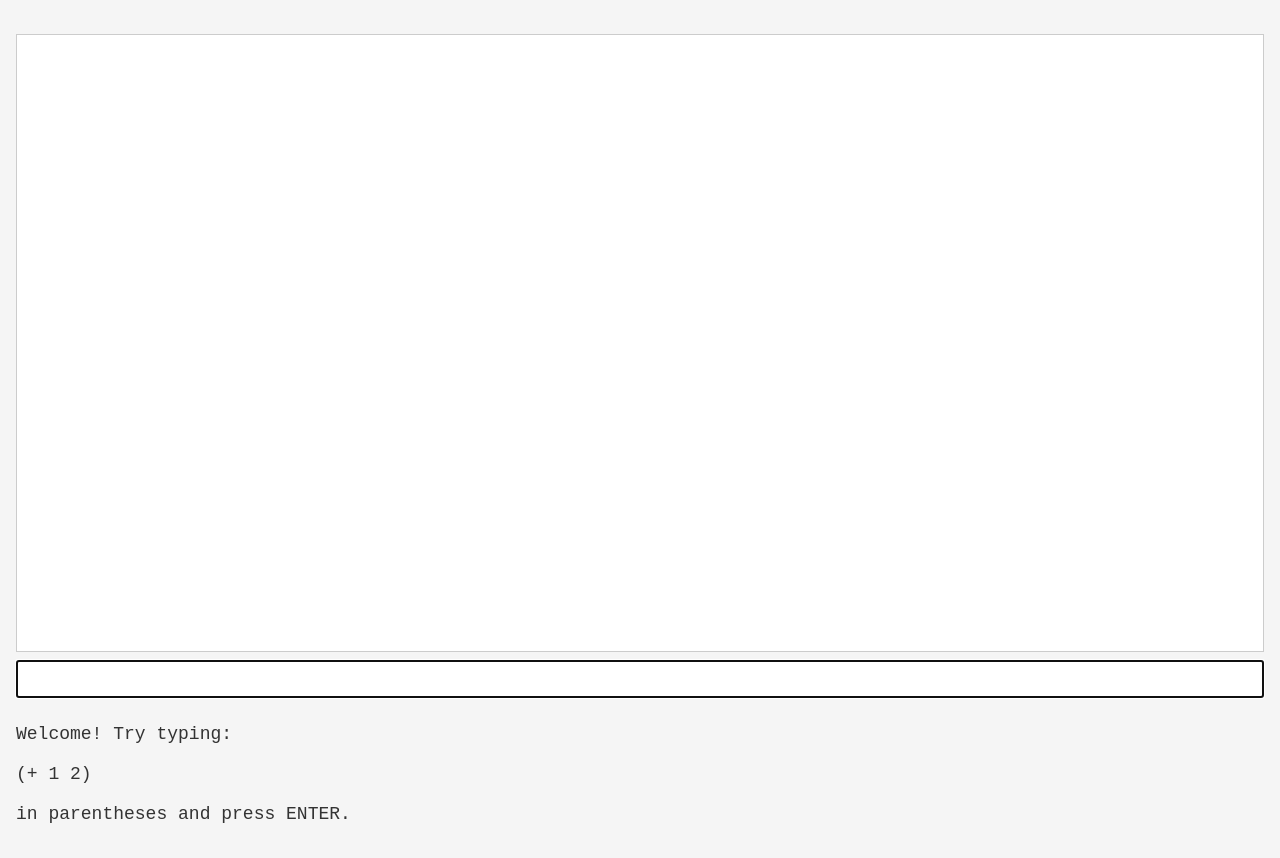
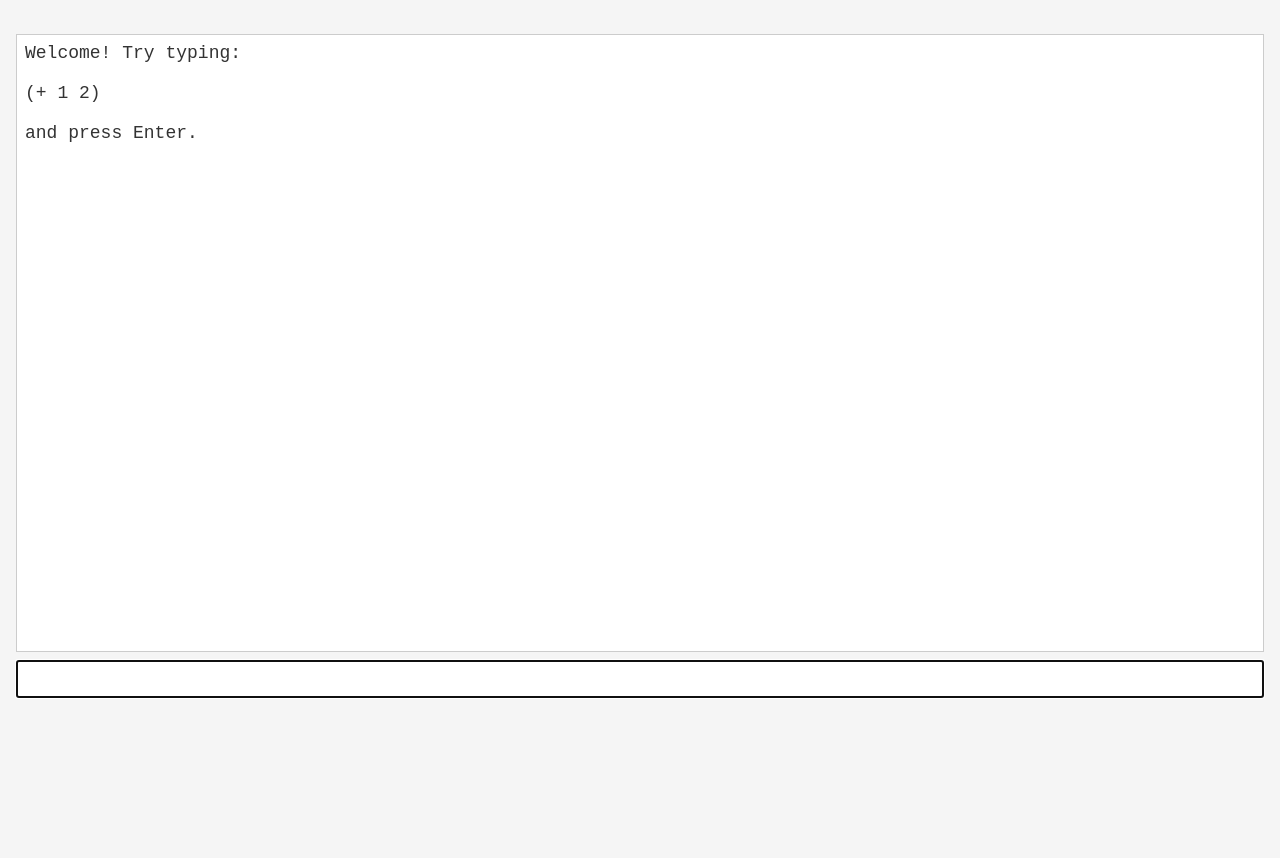
Before and after one commit to mnikander/interpreter, a website built with Vite: page index.html in a window 1280 px wide. After the commit the page ends 800 px from the top, so only its background shows below. Built offline with nearby package versions, Linux system fonts and the light colour scheme.

Commit message:
write the introductory message to the output box

```diff
--- a/index.html
+++ b/index.html
@@ -10,7 +10,6 @@
     <body>
         <pre id="output"></pre>
         <input type="text" id="input" autofocus/>
-        <pre id="intro">Welcome! Try typing:<br><br>(+ 1 2)<br><br>in parentheses and press ENTER.</pre>
         <script type="module" src="./src/main.ts"></script>
     </body>
 </html>
--- a/src/main.ts
+++ b/src/main.ts
@@ -13,6 +13,12 @@ function run_interpreter() {
   }
 
 document.addEventListener('DOMContentLoaded', () => {
+
+    const output = document.getElementById("output");
+    if (output) {
+        output.textContent = "Welcome! Try typing:\n\n(+ 1 2)\n\nand press Enter.\n\n";
+    }
+
     const inputField = document.getElementById("input");
     inputField?.addEventListener('keydown', (event) => {
         if (event.key === 'Enter') {
```
